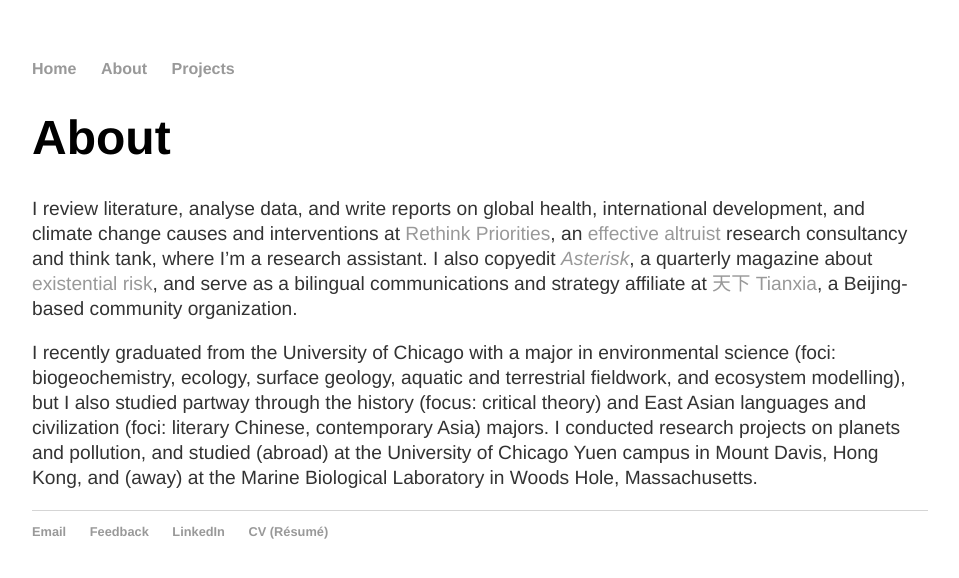
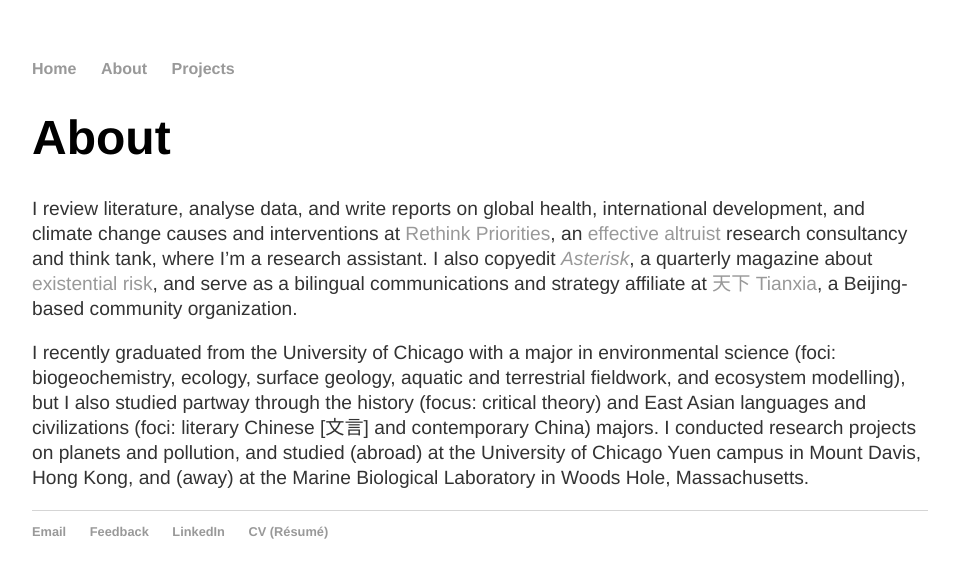
Before and after one commit to y-james-hu/y-james-hu.github.io, a Jekyll site: the page built from about/index.html, in a window 1280 px wide. Shown: the top 578 px of the page, without its empty margins (160-1119 px from the left). Built offline with Jekyll 4.4.1, drawn with Linux system fonts in a browser that asks for light colours.

Commit message:
Update index.html

```diff
--- a/about/index.html
+++ b/about/index.html
@@ -4,5 +4,5 @@
 ---
   <h1>{{ page.title }}</h1>
     <p>I review literature, analyse data, and write reports on global health, international development, and climate change causes and interventions at <a href = "https://rethinkpriorities.org/">Rethink Priorities</a>, an <a href = "https://effectivealtruism.org">effective altruist</a> research consultancy and think tank, where I’m a research assistant. I also copyedit <a href = "http://asteriskmag.com/"><em>Asterisk</em></a>, a quarterly magazine about <a href = "https://theprecipice.com/">existential risk</a>, and serve as a bilingual communications and strategy affiliate at <a href = "https://tian-xia.com/">天下 Tianxia</a>, a Beijing-based community organization.</p>
-    <p>I recently graduated from the University of Chicago with a major in environmental science (foci: biogeochemistry, ecology, surface geology, aquatic and terrestrial fieldwork, and ecosystem modelling), but I also studied partway through the history (focus: critical theory) and East Asian languages and civilization (foci: literary Chinese, contemporary Asia) majors. I conducted research projects on planets and pollution, and studied (abroad) at the University of Chicago Yuen campus in Mount Davis, Hong Kong, and (away) at the Marine Biological Laboratory in Woods Hole, Massachusetts.</p>
+    <p>I recently graduated from the University of Chicago with a major in environmental science (foci: biogeochemistry, ecology, surface geology, aquatic and terrestrial fieldwork, and ecosystem modelling), but I also studied partway through the history (focus: critical theory) and East Asian languages and civilizations (foci: literary Chinese [文言] and contemporary China) majors. I conducted research projects on planets and pollution, and studied (abroad) at the University of Chicago Yuen campus in Mount Davis, Hong Kong, and (away) at the Marine Biological Laboratory in Woods Hole, Massachusetts.</p>
     <p></p>
```
